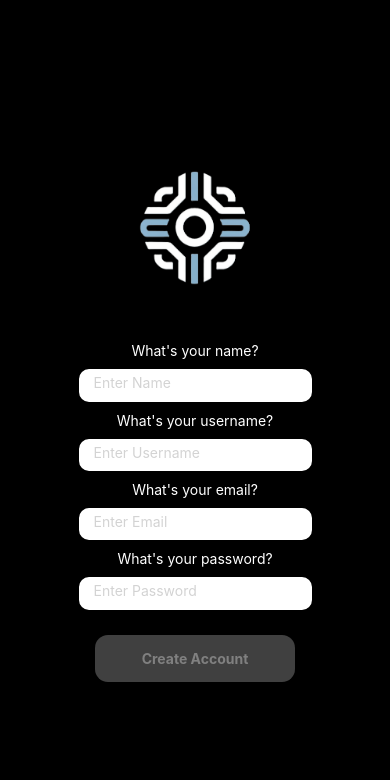
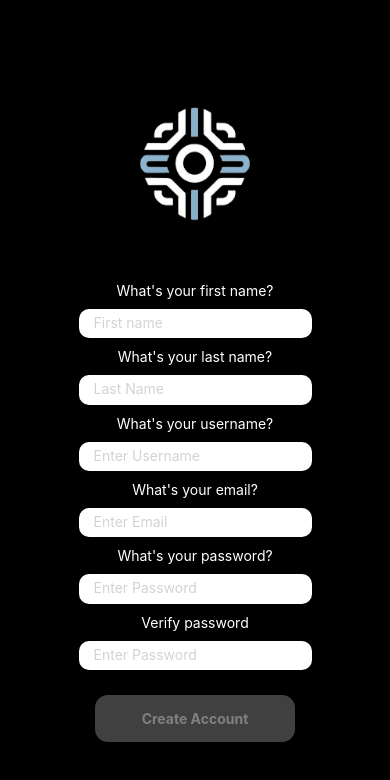
Before and after one commit to Andrei481/RomanianChatbot, a React Native app in the folder frontend/: screen /SignUp in a window 390 px wide. Shown: the top 780 px of the page. Built offline with nearby package versions, Linux system fonts and the light colour scheme.

Commit message:
Final updates

```diff
--- /dev/null
+++ b/frontend/src/components/CustomInputSignUp.js
@@ -0,0 +1,39 @@
+import React from 'react'
+import { View, TextInput, StyleSheet } from 'react-native'
+
+const CustomInputSignUp = ({ value, setValue, placeholder, secureTextEntry, keyboardType, autoCapitalize }) => {
+    const autoCapitalizeDefault = autoCapitalize === undefined ? "none" : autoCapitalize;
+    return (
+        <View style={styles.container}>
+            <TextInput
+                placeholder={placeholder}
+                placeholderTextColor="lightgrey"
+                style={styles.input}
+                value={value}
+                onChangeText={setValue}
+                secureTextEntry={secureTextEntry}
+                keyboardType={keyboardType}
+                autoCapitalize={autoCapitalizeDefault}
+            />
+        </View>
+    );
+};
+
+const styles = StyleSheet.create({
+    container: {
+        backgroundColor: 'white',
+        width: '100%',
+        height: '6.5%',
+        borderColor: 'white',
+        borderWidth: 5,
+        borderRadius: 10,
+        allignSelf: 'center',
+
+
+        paddingHorizontal: 10,
+        marginVertical: 10,
+    },
+    input: {},
+});
+
+export default CustomInputSignUp;
--- a/frontend/src/components/LoginScreenStyle.js
+++ b/frontend/src/components/LoginScreenStyle.js
@@ -10,7 +10,7 @@ const styles = StyleSheet.create({
     imageContainer: {
         alignItems: 'center',
 
-        marginBottom: 10, // Adjust as needed
+        marginBottom: 5, // Adjust as needed
     },
     image: {
         width: '100%', // Adjust the width as needed
@@ -18,7 +18,7 @@ const styles = StyleSheet.create({
         marginBottom: 5,
     },
     innerContainer: {
-        padding: 5,
+        padding: 3,
         width: '70%',
         justifyContent: 'center', // Centers vertically
         position: 'relative',
@@ -30,6 +30,7 @@ const styles = StyleSheet.create({
     },
     footerText: {
         color: 'white',
+        fontSize: 15
     }
 });
 
--- a/frontend/src/components/SignUpScreenStyle.js
+++ b/frontend/src/components/SignUpScreenStyle.js
@@ -2,7 +2,7 @@ import { StyleSheet } from 'react-native';
 
 const styles = StyleSheet.create({
     container: {
-        flexGrow: 1,
+        flex: 1,
         backgroundColor: 'black',
         justifyContent: 'center', // Centers vertically
         alignItems: 'center', // Centers horizontally
--- a/frontend/src/navigation/index.js
+++ b/frontend/src/navigation/index.js
@@ -7,6 +7,7 @@ import HomeScreen from '../screens/HomeScreen';
 import SignUpScreen from '../screens/SignupScreen';
 import EmailVerificationScreen from '../screens/EmailVerificationScreen';
 import ForgotPasswordScreen from '../screens/ForgotPasswordScreen';
+import ResetPasswordScreen from '../screens/ResetPasswordScreen';
 import ConversationsScreen from '../screens/ConversationsScreen';
 import UserAccountScreen from '../screens/UserAccountScreen';
 
@@ -23,6 +24,7 @@ const Navigation = () => {
                 <Stack.Screen name='ForgotPassword' component={ForgotPasswordScreen} />
                 <Stack.Screen name='Conversations' component={ConversationsScreen} />
                 <Stack.Screen name='UserAccount' component={UserAccountScreen} />
+                <Stack.Screen name='ResetPassword' component={ResetPasswordScreen} />
             </Stack.Navigator>
         </NavigationContainer>
     );
--- a/frontend/src/screens/EmailVerificationScreen.js
+++ b/frontend/src/screens/EmailVerificationScreen.js
@@ -15,7 +15,7 @@ const EmailVerificationScreen = () => {
 
     const handleVerifyAccount = async () => {
         try {
-            const response = await axios.patch(`https://21c5-2a02-2f09-3205-9f00-accd-19c5-88-a69e.ngrok-free.app/verify`, {
+            const response = await axios.post(`https://b5b2-79-114-87-80.ngrok-free.app/verify`, {
                 identifier: email,
                 userToken: code,
             });
--- /dev/null
+++ b/frontend/src/screens/ResetPasswordScreen.js
@@ -0,0 +1,101 @@
+import React, { useState } from 'react';
+import { View, Text, TouchableWithoutFeedback, Keyboard, ScrollView, Image, Alert } from 'react-native';
+import CustomInput from '../components/CustomInput';
+import CustomButton from '../components/CustomButton';
+import { useNavigation } from '@react-navigation/native';
+import axios from 'axios';
+import styles from '../components/SignUpScreenStyle';
+const SERVER_IP="10.8.0.18"
+const SERVER_PORT="3000"
+
+const ResetPasswordScreen = () => {
+    const [code, setCode] = useState('');
+    const [email, setEmail] = useState('');
+    const [newPassword, setNewPassword] = useState('');
+    const [confirmPassword, setConfirmPassword] = useState('');
+    const navigation = useNavigation();
+
+
+    const handleChangePassword = async () => {
+        try {
+            const response = await axios.post(`https://b5b2-79-114-87-80.ngrok-free.app/resetpass`, {
+                identifier: email,
+                resetToken: code,
+                newPassword: newPassword
+            }, {
+                headers: {
+                    'Content-Type': 'application/json'
+                },
+                timeout: 10000
+            });
+
+            if (response.status === 200) {
+                Alert.alert('Password Changed Successfully', 'Your password has been changed successfully.');
+                navigation.navigate('Login');
+            } else {
+                Alert.alert('Password Change Failed', response.data.message || 'Failed to change password.');
+            }
+        } catch (error) {
+            console.error('Error during password change:', error);
+            const errorMessage = error.response?.data?.message || 'An error occurred while changing password';
+            Alert.alert('Password Change Failed', errorMessage);
+        }
+    };
+
+
+
+    return (
+        <TouchableWithoutFeedback onPress={Keyboard.dismiss}>
+            <ScrollView contentContainerStyle={styles.container}>
+                <Image
+                        source={require('../pictures/logo.jpg.png')}
+                        style={styles.image}
+                        resizeMode="contain"
+                    />
+                <View style={styles.innerContainer}>
+                    <Text style={styles.footerText}>What's your verification code?</Text>
+                    <CustomInput
+                        placeholder="Enter Verification Code"
+                        value={code}
+                        setValue={setCode}
+                        keyboardType='numeric-code'
+                    />
+                    <Text style={styles.footerText}>What's your email?</Text>
+                    <CustomInput
+                        placeholder="Enter Email"
+                        value={email}
+                        setValue={setEmail}
+                        keyboardType='email-address'
+                    />
+                    <Text style={styles.footerText}>What's your new password?</Text>
+                    <CustomInput
+                        placeholder="Enter New Password"
+                        value={newPassword}
+                        setValue={setNewPassword}
+                        secureTextEntry={true}
+                    />
+                    <Text style={styles.footerText}>Confirm new password</Text>
+                    <CustomInput
+                        placeholder="Confirm New Password"
+                        value={confirmPassword}
+                        setValue={setConfirmPassword}
+                        secureTextEntry={true}
+                    />
+                    <View style={{ width: 200, marginTop: 10}}>
+                            <CustomButton
+                                text='Change Password' onPress={handleChangePassword}
+                                type='PRIMARY'
+                                disabled={!code || !newPassword|| !email || !confirmPassword || !(newPassword == confirmPassword)}
+                            />
+                    </View>
+                </View>
+                <View style={styles.footer}>
+
+                </View>
+            </ScrollView>
+        </TouchableWithoutFeedback>
+
+    );
+};
+
+export default ResetPasswordScreen;
--- a/frontend/src/screens/SignupScreen.js
+++ b/frontend/src/screens/SignupScreen.js
@@ -5,11 +5,13 @@ import CustomButton from '../components/CustomButton';
 import { useNavigation } from '@react-navigation/native';
 import axios from 'axios';
 import styles from '../components/SignUpScreenStyle';
+import CustomInputSignUp from '../components/CustomInputSignUp';
 const SERVER_IP="10.8.0.18"
 const SERVER_PORT="3000"
 
 const SignUpScreen = () => {
-    const [name, setName] = useState('');
+    const [firstName, setFirstName] = useState('');
+    const [lastName, setLastName] = useState('');
     const [username, setUsername] = useState('');
     const [email, setEmail] = useState('');
     const [password, setPassword] = useState('');
@@ -19,8 +21,12 @@ const SignUpScreen = () => {
     const handleCreateAccount = async () => {
         const usernameRegex = /^[a-zA-Z0-9._-]+$/;
         const emailRegex = /^[a-zA-Z0-9._%+-]+@[a-zA-Z0-9.-]+\.[a-zA-Z]+$/;
-        if (!usernameRegex.test(name)) {
-            Alert.alert("Invalid Name", "Name can only contain letters, numbers, and the symbols: . _ -");
+        if (!usernameRegex.test(firstName)) {
+            Alert.alert("Invalid First Name", "First Name can only contain letters, numbers, and the symbols: . _ -");
+            return;
+        }
+        if (!usernameRegex.test(firstName)) {
+            Alert.alert("Invalid Last Name", "Last Name can only contain letters, numbers, and the symbols: . _ -");
             return;
         }
         if (!usernameRegex.test(username)) {
@@ -32,20 +38,20 @@ const SignUpScreen = () => {
             return;
         }
         const user = {
-            name: name,
+            name: firstName+" "+lastName,
             username: username,
             email: email,
             password: password
         };
 
         try {
-            const response = await axios.post(`https://21c5-2a02-2f09-3205-9f00-accd-19c5-88-a69e.ngrok-free.app/register`, user, {
+            const response = await axios.post(`https://b5b2-79-114-87-80.ngrok-free.app/register`, user, {
                 headers: {
                     'Content-Type': 'application/json'
                 },
                 timeout: 10000 // Set a timeout to avoid hanging indefinitely
             });
-            console.log(name, " ", username);
+            // console.log(name, " ", username);
             Alert.alert("Success", "Account created successfully!");
             navigation.navigate('EmailVerification');
             console.log("Response from server:", response.data);
@@ -74,39 +80,53 @@ const SignUpScreen = () => {
                         resizeMode="contain"
                     />
                 <View style={styles.innerContainer}>
-                    <Text style={styles.footerText}>What's your name?</Text>
-                    <CustomInput
-                        placeholder="Enter Name"
-                        value={name}
-                        setValue={setName}
+                    <Text style={styles.footerText}>What's your first name?</Text>
+                    <CustomInputSignUp
+                        placeholder="First name"
+                        value={firstName}
+                        setValue={setFirstName}
+                        keyboardType='name'
+                    />
+                    <Text style={styles.footerText}>What's your last name?</Text>
+                    <CustomInputSignUp
+                        placeholder="Last Name"
+                        value={lastName}
+                        setValue={setLastName}
                         keyboardType='name'
                     />
                     <Text style={styles.footerText}>What's your username?</Text>
-                    <CustomInput
+                    <CustomInputSignUp
                         placeholder="Enter Username"
                         value={username}
                         setValue={setUsername}
                         keyboardType='username'
                     />
                     <Text style={styles.footerText}>What's your email?</Text>
-                    <CustomInput
+                    <CustomInputSignUp
                         placeholder="Enter Email"
                         value={email}
                         setValue={setEmail}
                         keyboardType='email-address'
                     />
                     <Text style={styles.footerText}>What's your password?</Text>
-                    <CustomInput
+                    <CustomInputSignUp
                         placeholder="Enter Password"
                         value={password}
                         setValue={setPassword}
+                        secureTextEntry={true}
+                    />
+                    <Text style={styles.footerText}>Verify password</Text>
+                    <CustomInputSignUp
+                        placeholder="Enter Password"
+                        value={confirmPassword}
+                        setValue={setConfirmPassword}
                         secureTextEntry={true}
                     />
                     <View style={{ width: 200, marginTop: 10 }}>
                             <CustomButton
                                 text='Create Account' onPress={handleCreateAccount}
                                 type='PRIMARY'
-                                disabled={!username || !password || !email}
+                                disabled={!firstName || !lastName || !password || !confirmPassword || !(password == confirmPassword) || !email}
                             />
                     </View>
                 </View>
```
Also changed, not shown: frontend/src/screens/ForgotPasswordScreen.js (+3 -46 lines), frontend/src/screens/LoginScreen.js (+12 -2 lines).
